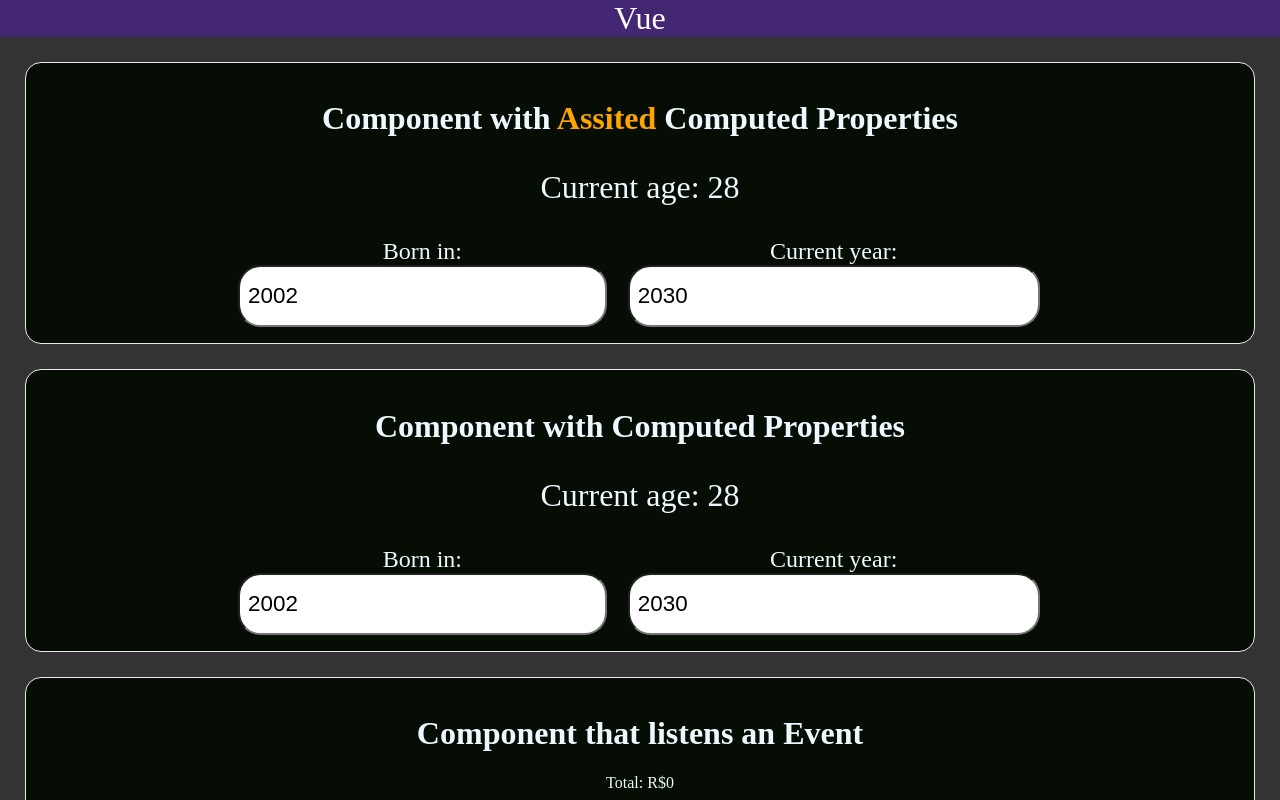
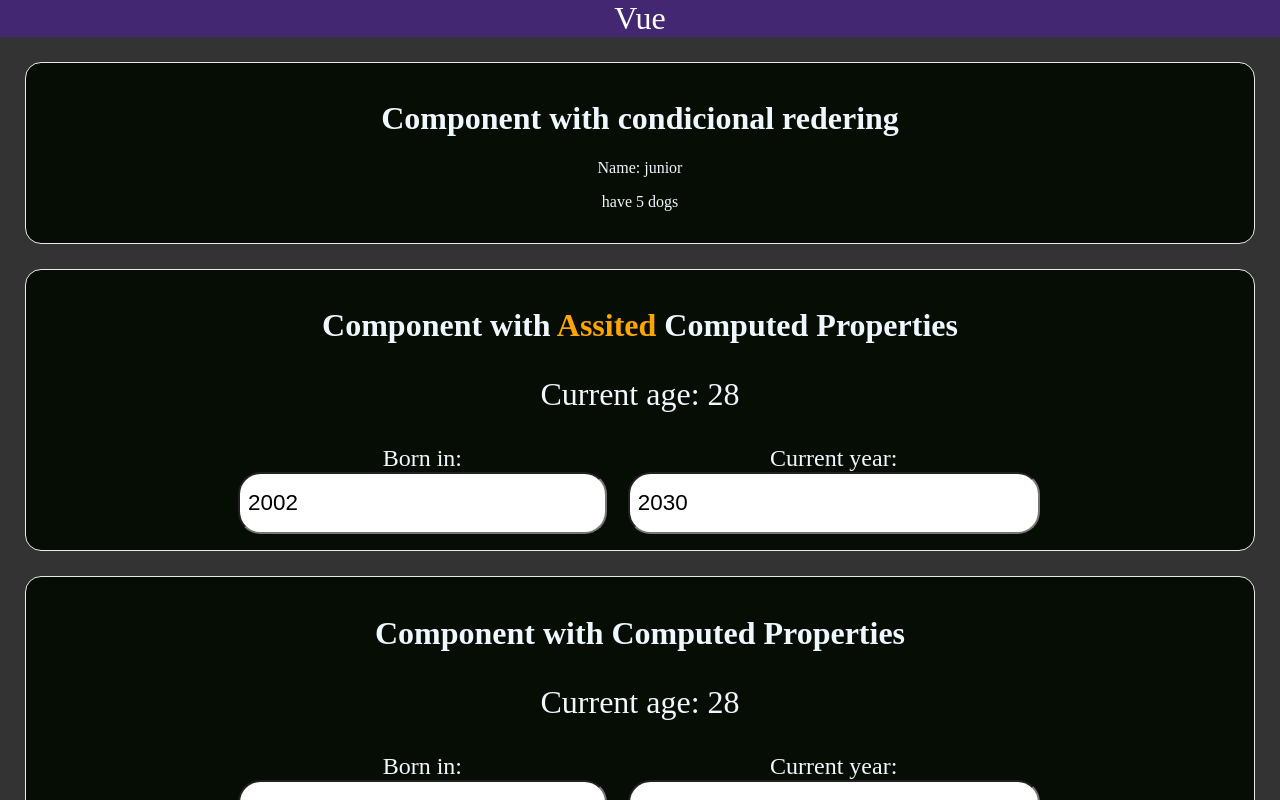
Before and after one commit to AltamiroF-22/vue-learning-basic, a Vue app: page / in a window 1280 px wide. Shown: the top 800 px of the page. Built offline with nearby package versions, Linux system fonts and the light colour scheme.

Commit message:
condicional rendering

```diff
--- a/src/App.vue
+++ b/src/App.vue
@@ -8,6 +8,7 @@
 import ListenEvent from './components/ListenEvent.vue';
 import ComputedProperties from './components/ComputedProperties.vue';
 import AssitedComputedProperties from './components/AssitedComputedProperties.vue';
+import CondicionalRedering from './components/CondicionalRedering.vue';
 
 import { products } from './components/WithData.vue';
 </script>
@@ -16,7 +17,7 @@
   <header>
     Vue
   </header>
-
+  <CondicionalRedering name="junior" :dogsQuantity="5"/>
   <AssitedComputedProperties/>
   <ComputedProperties/>
   <ListenEvent/>
--- /dev/null
+++ b/src/components/CondicionalRedering.vue
@@ -0,0 +1,18 @@
+<script setup>
+    import { defineProps } from 'vue';
+    defineProps({
+        name: String,
+        dogsQuantity: Number
+    })
+</script>
+
+<template>
+    <div class="component">
+        <h1>Component with condicional redering</h1>
+        <p>Name: {{ name }}</p>
+
+        <p v-if="dogsQuantity === 0">Does not have dogs</p>
+        <p v-else-if="dogsQuantity === 1">have one dog</p>
+        <p v-else>have {{ dogsQuantity }} dogs</p>
+    </div>
+</template>
```
